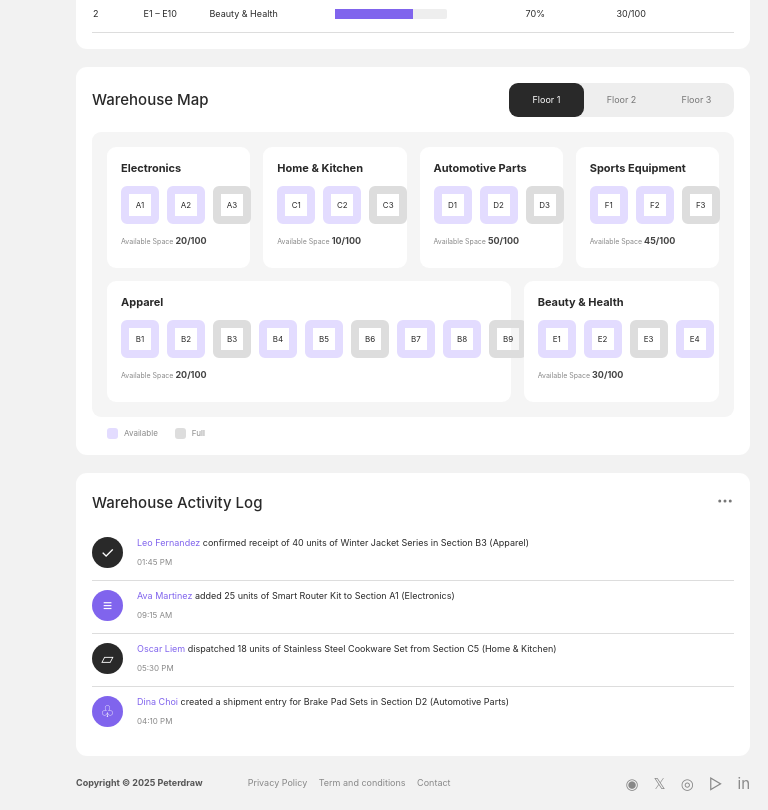
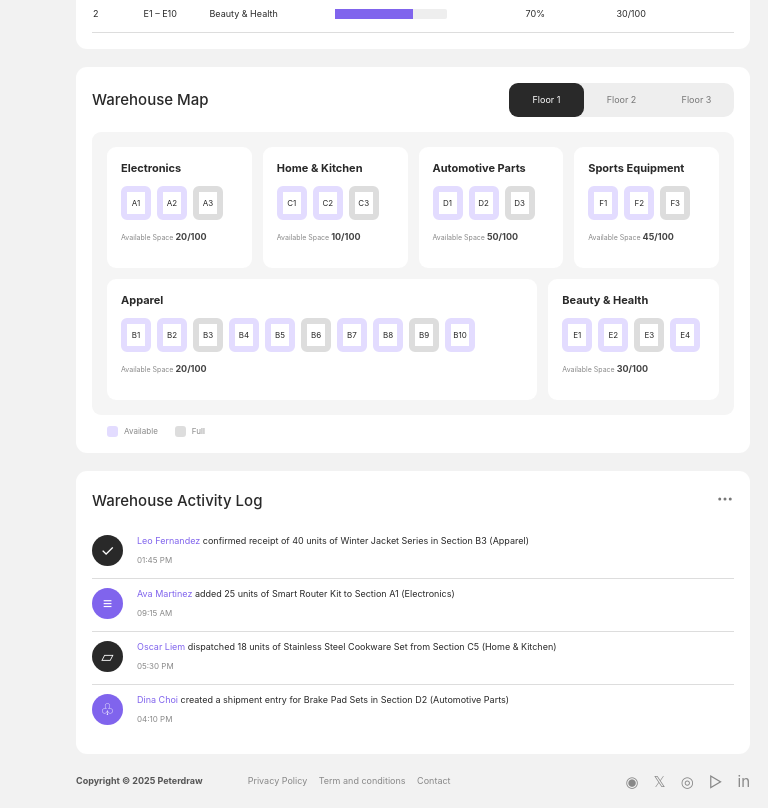
Before and after one commit to dhurbo308/ShipNow, a Next.js app: page /warehouse in a window 768 px wide. Shown: the part 1000-1810 px from the top of the page. Built offline with nearby package versions, Linux system fonts and the light colour scheme.

Commit message:
fix: contain tablet warehouse apparel cells

```diff
--- a/app/globals.css
+++ b/app/globals.css
@@ -920,15 +920,31 @@ button:focus-visible, a:focus-visible {
   }
 
   .map-grid {
-    grid-template-columns: repeat(12, minmax(0, 1fr));
+    grid-template-columns: repeat(24, minmax(0, 1fr));
+    gap: 11px;
+  }
+
+  .map-grid article {
+    grid-column: span 6;
   }
 
   .map-grid article.wide {
-    grid-column: span 8;
+    grid-column: span 17;
   }
 
   .map-grid article:last-child {
-    grid-column: span 4;
+    grid-column: span 7;
+  }
+
+  .map-grid article > div {
+    gap: 6px;
+  }
+
+  .map-grid article > div span {
+    min-width: 30px;
+    width: 30px;
+    height: 34px;
+    border-width: 6px;
   }
 
   .warehouse-map > header {
```
